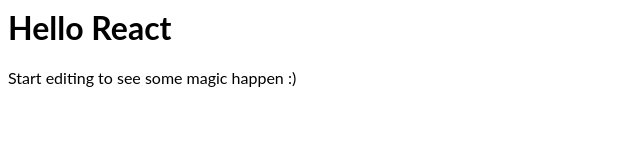
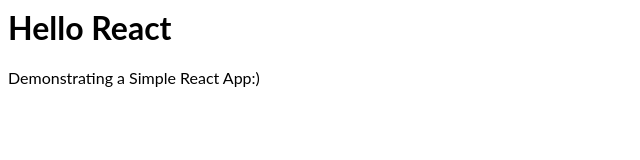
Before and after one commit to rainaajeet/simple-react-demo, a React (Create React App) app: page / in a window 1280 px wide. Shown: the top 160 px of the page, without its empty margins (0-640 px from the left). Built offline with nearby package versions, Linux system fonts and the light colour scheme.

Commit message:
1 file modified

```diff
--- a/src/App.js
+++ b/src/App.js
@@ -5,7 +5,7 @@
   return (
     <div>
       <h1>Hello React </h1>
-      <p>Start editing to see some magic happen :)</p>
+      <p>Demonstrating a Simple React App:)</p>
     </div>
   );
 }
```
